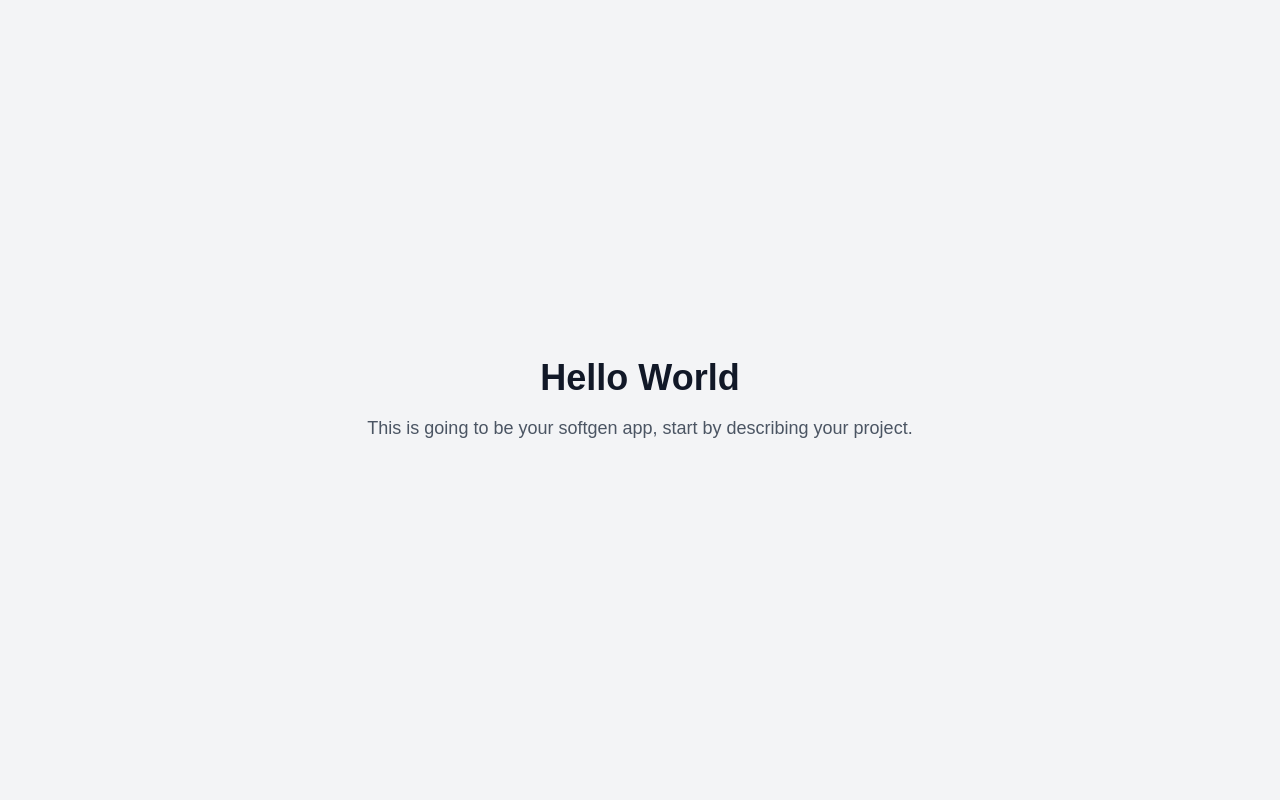
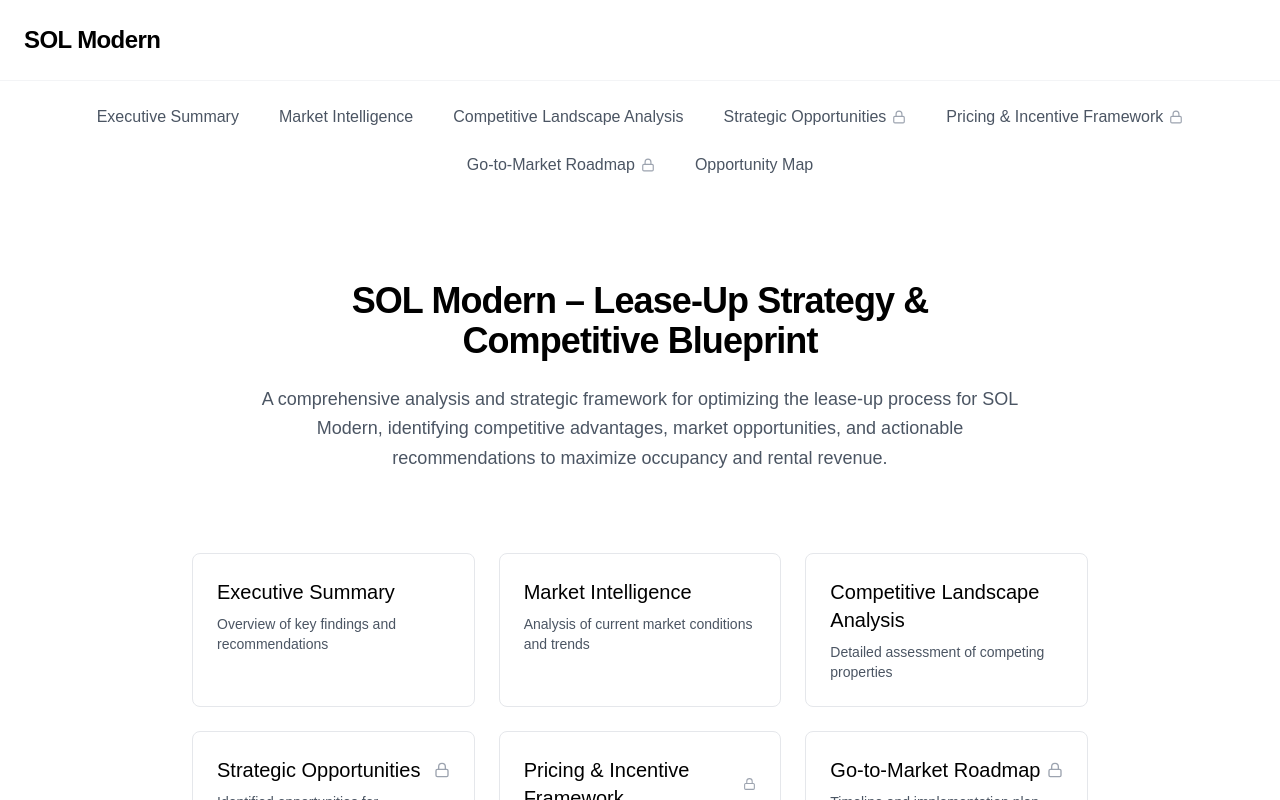
Before and after one commit to mgisrael393823/sol-modern-phx, a Next.js app: page / in a window 1280 px wide. Shown: the top 800 px of the page. Built offline with nearby package versions, Linux system fonts and the light colour scheme.

Commit message:
feat(): Initial commit

```diff
--- /dev/null
+++ b/src/components/Home/IntroSection.tsx
@@ -0,0 +1,15 @@
+
+import React from "react";
+
+export default function IntroSection() {
+  return (
+    <section className="max-w-3xl mx-auto text-center py-12">
+      <h1 className="text-4xl font-bold tracking-tight mb-6">
+        SOL Modern – Lease-Up Strategy & Competitive Blueprint
+      </h1>
+      <p className="text-lg text-gray-600 leading-relaxed">
+        A comprehensive analysis and strategic framework for optimizing the lease-up process for SOL Modern, identifying competitive advantages, market opportunities, and actionable recommendations to maximize occupancy and rental revenue.
+      </p>
+    </section>
+  );
+}
--- /dev/null
+++ b/src/components/Home/TableOfContents.tsx
@@ -0,0 +1,80 @@
+
+import React from "react";
+import Link from "next/link";
+import { Lock } from "lucide-react";
+
+const sections = [
+  {
+    id: 1,
+    title: "Executive Summary",
+    path: "/executive-summary",
+    description: "Overview of key findings and recommendations",
+    gated: false
+  },
+  {
+    id: 2,
+    title: "Market Intelligence",
+    path: "/market-intelligence",
+    description: "Analysis of current market conditions and trends",
+    gated: false
+  },
+  {
+    id: 3,
+    title: "Competitive Landscape Analysis",
+    path: "/competitive-landscape",
+    description: "Detailed assessment of competing properties",
+    gated: false
+  },
+  {
+    id: 4,
+    title: "Strategic Opportunities",
+    path: "/strategic-opportunities",
+    description: "Identified opportunities for competitive advantage",
+    gated: true
+  },
+  {
+    id: 5,
+    title: "Pricing & Incentive Framework",
+    path: "/pricing-framework",
+    description: "Recommended pricing strategy and incentive structure",
+    gated: true
+  },
+  {
+    id: 6,
+    title: "Go-to-Market Roadmap",
+    path: "/go-to-market",
+    description: "Timeline and implementation plan",
+    gated: true
+  },
+  {
+    id: 7,
+    title: "Opportunity Map",
+    path: "/opportunity-map",
+    description: "Visual representation of key opportunities",
+    gated: false
+  },
+];
+
+export default function TableOfContents() {
+  return (
+    <section className="max-w-4xl mx-auto py-8">
+      <div className="grid grid-cols-1 md:grid-cols-2 lg:grid-cols-3 gap-6">
+        {sections.map((section) => (
+          <Link
+            href={section.path}
+            key={section.id}
+            className="group border border-gray-200 rounded-lg p-6 transition-all hover:shadow-md"
+          >
+            <div className="flex items-center justify-between mb-2">
+              <h3 className="text-xl font-medium">{section.title}</h3>
+              {section.gated && (
+                <Lock size={16} className="text-gray-400" />
+              )}
+            </div>
+            <p className="text-gray-600 text-sm">{section.description}</p>
+          </Link>
+        ))}
+      </div>
+    </section>
+  );
+}
--- /dev/null
+++ b/src/components/Layout/Header.tsx
@@ -0,0 +1,22 @@
+
+import React from "react";
+import { useRouter } from "next/router";
+import Link from "next/link";
+
+export default function Header() {
+  const router = useRouter();
+
+  return (
+    <header className="py-6 border-b border-gray-100">
+      <div className="container mx-auto px-4 md:px-6">
+        <div className="flex flex-col md:flex-row justify-between items-center">
+          <Link href="/">
+            <h1 className="text-2xl font-semibold tracking-tight">
+              SOL Modern
+            </h1>
+          </Link>
+        </div>
+      </div>
+    </header>
+  );
+}
--- /dev/null
+++ b/src/components/Layout/Layout.tsx
@@ -0,0 +1,22 @@
+
+import React from "react";
+import Header from "./Header";
+import Navigation from "./Navigation";
+
+interface LayoutProps {
+  children: React.ReactNode;
+}
+
+export default function Layout({ children }: LayoutProps) {
+  return (
+    <div className="min-h-screen bg-white flex flex-col">
+      <Header />
+      <Navigation />
+      <main className="flex-1 py-8">
+        <div className="container mx-auto px-4 md:px-6">
+          {children}
+        </div>
+      </main>
+    </div>
+  );
+}
--- /dev/null
+++ b/src/components/Layout/Navigation.tsx
@@ -0,0 +1,46 @@
+
+import React from "react";
+import { useRouter } from "next/router";
+import Link from "next/link";
+import { Lock } from "lucide-react";
+
+const navItems = [
+  { name: "Executive Summary", path: "/executive-summary" },
+  { name: "Market Intelligence", path: "/market-intelligence" },
+  { name: "Competitive Landscape Analysis", path: "/competitive-landscape" },
+  { name: "Strategic Opportunities", path: "/strategic-opportunities", gated: true },
+  { name: "Pricing & Incentive Framework", path: "/pricing-framework", gated: true },
+  { name: "Go-to-Market Roadmap", path: "/go-to-market", gated: true },
+  { name: "Opportunity Map", path: "/opportunity-map" },
+];
+
+export default function Navigation() {
+  const router = useRouter();
+
+  return (
+    <nav className="py-4">
+      <div className="container mx-auto px-4 md:px-6">
+        <div className="flex flex-wrap gap-2 justify-center">
+          {navItems.map((item) => (
+            <Link
+              key={item.path}
+              href={item.path}
+              className={`
+                px-4 py-2 rounded-md transition-colors
+                ${router.pathname === item.path
+                  ? "bg-gray-100 text-gray-900"
+                  : "text-gray-600 hover:bg-gray-50 hover:text-gray-900"}
+                flex items-center gap-1.5
+              `}
+            >
+              {item.name}
+              {item.gated && (
+                <Lock size={14} className="text-gray-400" />
+              )}
+            </Link>
+          ))}
+        </div>
+      </div>
+    </nav>
+  );
+}
--- /dev/null
+++ b/src/pages/executive-summary.tsx
@@ -0,0 +1,24 @@
+
+import React from "react";
+import Head from "next/head";
+import Layout from "@/components/Layout/Layout";
+
+export default function ExecutiveSummary() {
+  return (
+    <>
+      <Head>
+        <title>Executive Summary | SOL Modern</title>
+        <meta name="description" content="Executive Summary of the SOL Modern Lease-Up Strategy" />
+      </Head>
+
+      <Layout>
+        <div className="max-w-4xl mx-auto">
+          <h1 className="text-3xl font-bold mb-6">Executive Summary</h1>
+          <div className="p-12 border border-dashed border-gray-200 rounded-lg flex items-center justify-center">
+            <p className="text-gray-400 text-center">Content to be added</p>
+          </div>
+        </div>
+      </Layout>
+    </>
+  );
+}
--- a/src/pages/index.tsx
+++ b/src/pages/index.tsx
@@ -1,21 +1,23 @@
-import React from 'react'
-import Head from 'next/head'
+
+import React from "react";
+import Head from "next/head";
+import Layout from "@/components/Layout/Layout";
+import IntroSection from "@/components/Home/IntroSection";
+import TableOfContents from "@/components/Home/TableOfContents";
 
 export default function Home() {
   return (
     <>
       <Head>
-        <title>Hello World</title>
-        <meta name="description" content="Welcome to my app" />
+        <title>SOL Modern – Lease-Up Strategy & Competitive Blueprint</title>
+        <meta name="description" content="A comprehensive lease-up strategy and competitive blueprint for SOL Modern" />
         <link rel="icon" href="/favicon.ico" />
       </Head>
 
-      <main className="min-h-screen bg-gray-100 flex items-center justify-center">
-        <div className="text-center space-y-4">
-          <h1 className="text-4xl font-bold text-gray-900">Hello World</h1>
-          <p className="text-lg text-gray-600">This is going to be your softgen app, start by describing your project.</p>
-        </div>
-      </main>
+      <Layout>
+        <IntroSection />
+        <TableOfContents />
+      </Layout>
     </>
-  )
+  );
 }
--- /dev/null
+++ b/src/pages/market-intelligence.tsx
@@ -0,0 +1,24 @@
+
+import React from "react";
+import Head from "next/head";
+import Layout from "@/components/Layout/Layout";
+
+export default function MarketIntelligence() {
+  return (
+    <>
+      <Head>
+        <title>Market Intelligence | SOL Modern</title>
+        <meta name="description" content="Market Intelligence for SOL Modern Lease-Up Strategy" />
+      </Head>
+
+      <Layout>
+        <div className="max-w-4xl mx-auto">
+          <h1 className="text-3xl font-bold mb-6">Market Intelligence</h1>
+          <div className="p-12 border border-dashed border-gray-200 rounded-lg flex items-center justify-center">
+            <p className="text-gray-400 text-center">Content to be added</p>
+          </div>
+        </div>
+      </Layout>
+    </>
+  );
+}
```
